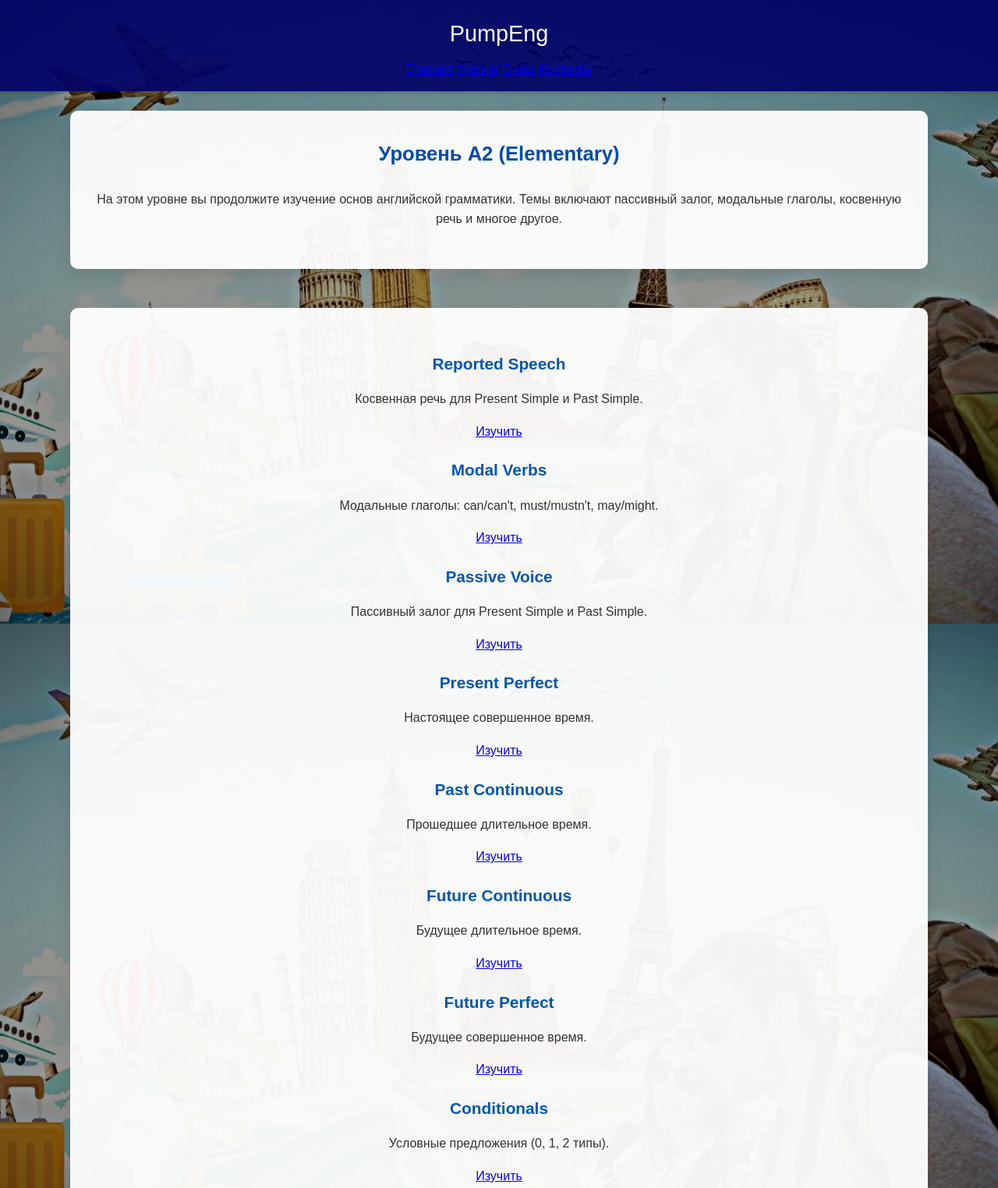
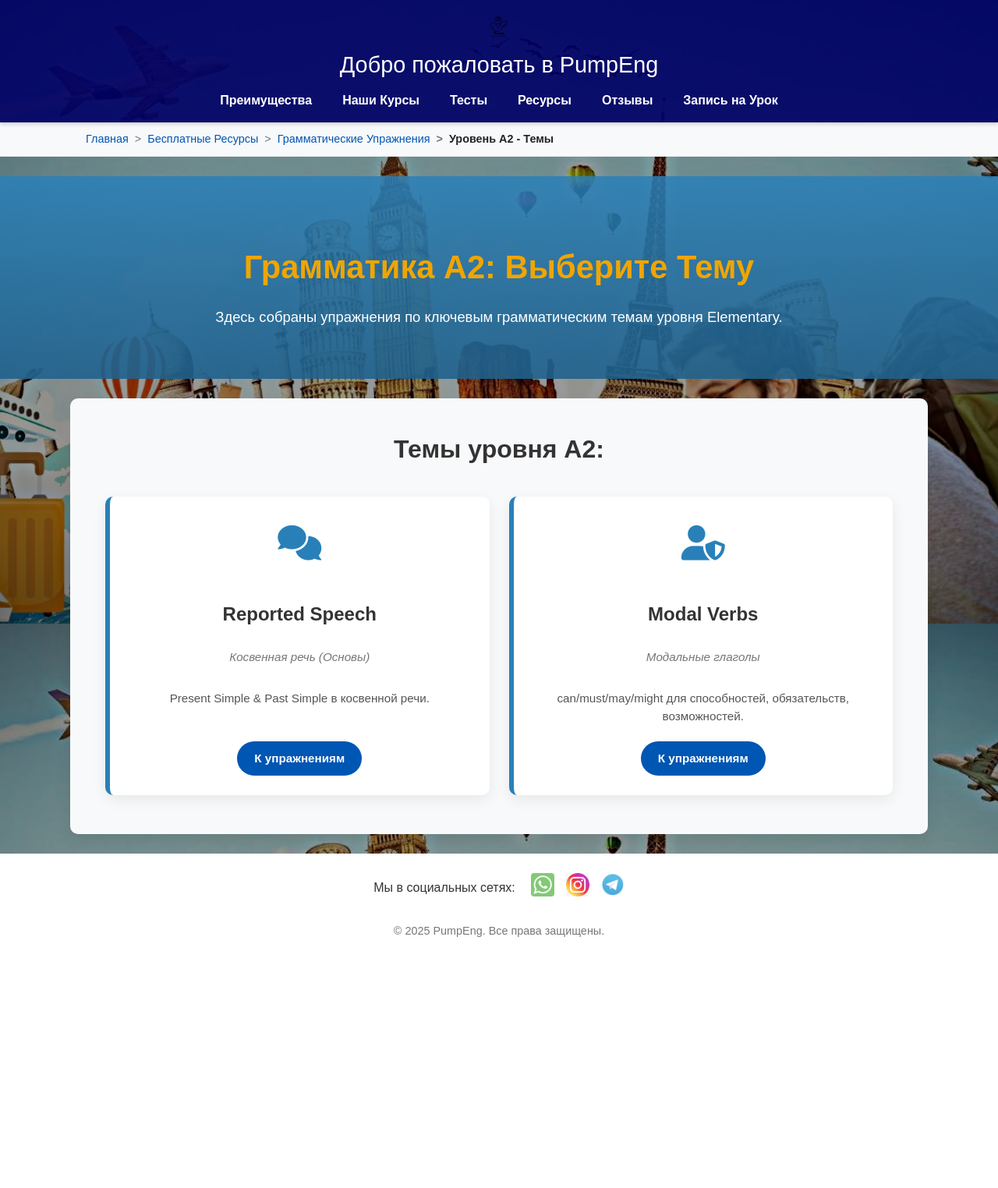
Before and after one commit to isZein13/PumpEng, a plain HTML site: page a2_grammar_overview.html in a window 1280 px wide. Shown: the top 1524 px of the page at 78% size. After the commit the page ends 1231 px from the top, so only its background shows below. Drawn offline with Linux system fonts and the light colour scheme; files that its build step writes are made by us from their sources; files whose address does not match are found by name.

Commit message:
Update a2_grammar_overview.html

```diff
--- a/a2_grammar_overview.html
+++ b/a2_grammar_overview.html
@@ -4,92 +4,58 @@
 <head>
     <meta charset="UTF-8">
     <meta name="viewport" content="width=device-width, initial-scale=1.0">
-    <title>PumpEng - Уровень A2</title>
-    <link rel="stylesheet" href="css/styles.css">
+    <title>Грамматические Упражнения A2: Темы - PumpEng</title>
+    <meta name="description" content="Выберите тему грамматики уровня A2 для практики: Passive Voice, Modals, Conditionals и другие. Интерактивные упражнения с проверкой.">
+    <link rel="stylesheet" href="styles.css">
+    <link rel="stylesheet" href="https://cdnjs.cloudflare.com/ajax/libs/font-awesome/6.0.0/css/all.min.css">
+    <link rel="stylesheet" href="courses-overview-styles.css">
 </head>
 <body>
-    <header>
-        <h1>PumpEng</h1>
-        <nav>
-            <a href="index.html">Главная</a>
-            <a href="#">Уровни</a>
-            <a href="#">О нас</a>
-            <a href="#">Контакты</a>
+    <header></header>
+    <main>
+        <nav aria-label="breadcrumb" class="breadcrumbs-container">
+            <ol class="breadcrumbs">
+                <li class="breadcrumb-item"><a href="index.html">Главная</a></li>
+                <li class="breadcrumb-item"><a href="resources.html">Бесплатные Ресурсы</a></li>
+                <li class="breadcrumb-item"><a href="grammar_levels_overview.html">Грамматические Упражнения</a></li>
+                <li class="breadcrumb-item active" aria-current="page">Уровень A2 - Темы</li>
+            </ol>
         </nav>
-    </header>
 
-    <main>
-        <section class="level-intro">
-            <h2>Уровень A2 (Elementary)</h2>
-            <p>На этом уровне вы продолжите изучение основ английской грамматики. Темы включают пассивный залог, модальные глаголы, косвенную речь и многое другое.</p>
+        <section id="courses-hero" style="background: linear-gradient(rgba(41, 128, 185, 0.85), rgba(31, 97, 141, 0.9));"> <!-- Синий для A2 -->
+            <div class="hero-content">
+                <h1>Грамматика A2: Выберите Тему</h1>
+                <p>Здесь собраны упражнения по ключевым грамматическим темам уровня Elementary.</p>
+            </div>
         </section>
 
-        <section class="topics-grid">
-            <div class="topic-card">
-                <h3>Reported Speech</h3>
-                <p>Косвенная речь для Present Simple и Past Simple.</p>
-                <a href="a2_reported_speech.html" class="btn">Изучить</a>
-            </div>
-            <div class="topic-card">
-                <h3>Modal Verbs</h3>
-                <p>Модальные глаголы: can/can't, must/mustn't, may/might.</p>
-                <a href="a2_modal_verbs.html" class="btn">Изучить</a>
-            </div>
-            <div class="topic-card">
-                <h3>Passive Voice</h3>
-                <p>Пассивный залог для Present Simple и Past Simple.</p>
-                <a href="a2_passive_voice.html" class="btn">Изучить</a>
-            </div>
-            <div class="topic-card">
-                <h3>Present Perfect</h3>
-                <p>Настоящее совершенное время.</p>
-                <a href="a2_present_perfect.html" class="btn">Изучить</a>
-            </div>
-            <div class="topic-card">
-                <h3>Past Continuous</h3>
-                <p>Прошедшее длительное время.</p>
-                <a href="a2_past_continuous.html" class="btn">Изучить</a>
-            </div>
-            <div class="topic-card">
-                <h3>Future Continuous</h3>
-                <p>Будущее длительное время.</p>
-                <a href="a2_future_continuous.html" class="btn">Изучить</a>
-            </div>
-            <div class="topic-card">
-                <h3>Future Perfect</h3>
-                <p>Будущее совершенное время.</p>
-                <a href="a2_future_perfect.html" class="btn">Изучить</a>
-            </div>
-            <div class="topic-card">
-                <h3>Conditionals</h3>
-                <p>Условные предложения (0, 1, 2 типы).</p>
-                <a href="a2_conditionals.html" class="btn">Изучить</a>
-            </div>
-            <div class="topic-card">
-                <h3>Gerunds and Infinitives</h3>
-                <p>Герундий и инфинитив.</p>
-                <a href="a2_gerunds_infinitives.html" class="btn">Изучить</a>
-            </div>
-            <div class="topic-card">
-                <h3>Relative Clauses</h3>
-                <p>Относительные придаточные предложения.</p>
-                <a href="a2_relative_clauses.html" class="btn">Изучить</a>
-            </div>
-            <div class="topic-card">
-                <h3>Indirect Speech</h3>
-                <p>Косвенные утверждения, вопросы и команды.</p>
-                <a href="a2_indirect_speech.html" class="btn">Изучить</a>
-            </div>
-            <div class="topic-card">
-                <h3>Reported Questions</h3>
-                <p>Косвенные вопросы.</p>
-                <a href="a2_reported_questions.html" class="btn">Изучить</a>
+        <section id="courses-list">
+            <h2>Темы уровня A2:</h2>
+            <div class="course-cards-container">
+
+                <div class="course-overview-card theme-levels" style="border-left-color: #2980b9;">
+                    <div class="card-icon" style="color: #2980b9;"><i class="fas fa-comments"></i></div>
+                    <h3>Reported Speech</h3>
+                    <p class="card-subtitle">Косвенная речь (Основы)</p>
+                    <p class="card-description">Present Simple & Past Simple в косвенной речи.</p>
+                    <a href="a2_1_grammar_reported-speech.html" class="course-overview-button">К упражнениям</a>
+                </div>
+
+                <div class="course-overview-card theme-levels" style="border-left-color: #2980b9;">
+                    <div class="card-icon" style="color: #2980b9;"><i class="fas fa-user-shield"></i></div>
+                    <h3>Modal Verbs</h3>
+                    <p class="card-subtitle">Модальные глаголы</p>
+                    <p class="card-description">can/must/may/might для способностей, обязательств, возможностей.</p>
+                    <a href="a2_2_grammar_modal-verbs.html" class="course-overview-button">К упражнениям</a>
+                </div>
+
+                <!-- ... и так далее для остальных 10 тем. Я создам их по мере готовности ... -->
+
             </div>
         </section>
     </main>
-
-    <footer>
-        <p>&copy; 2025 PumpEng. Все права защищены.</p>
-    </footer>
+    <footer></footer>
+    <button id="scrollToTopBtn" title="Наверх"><i class="fas fa-arrow-up"></i></button>
+    <script src="script.js"></script>
 </body>
 </html>
```
